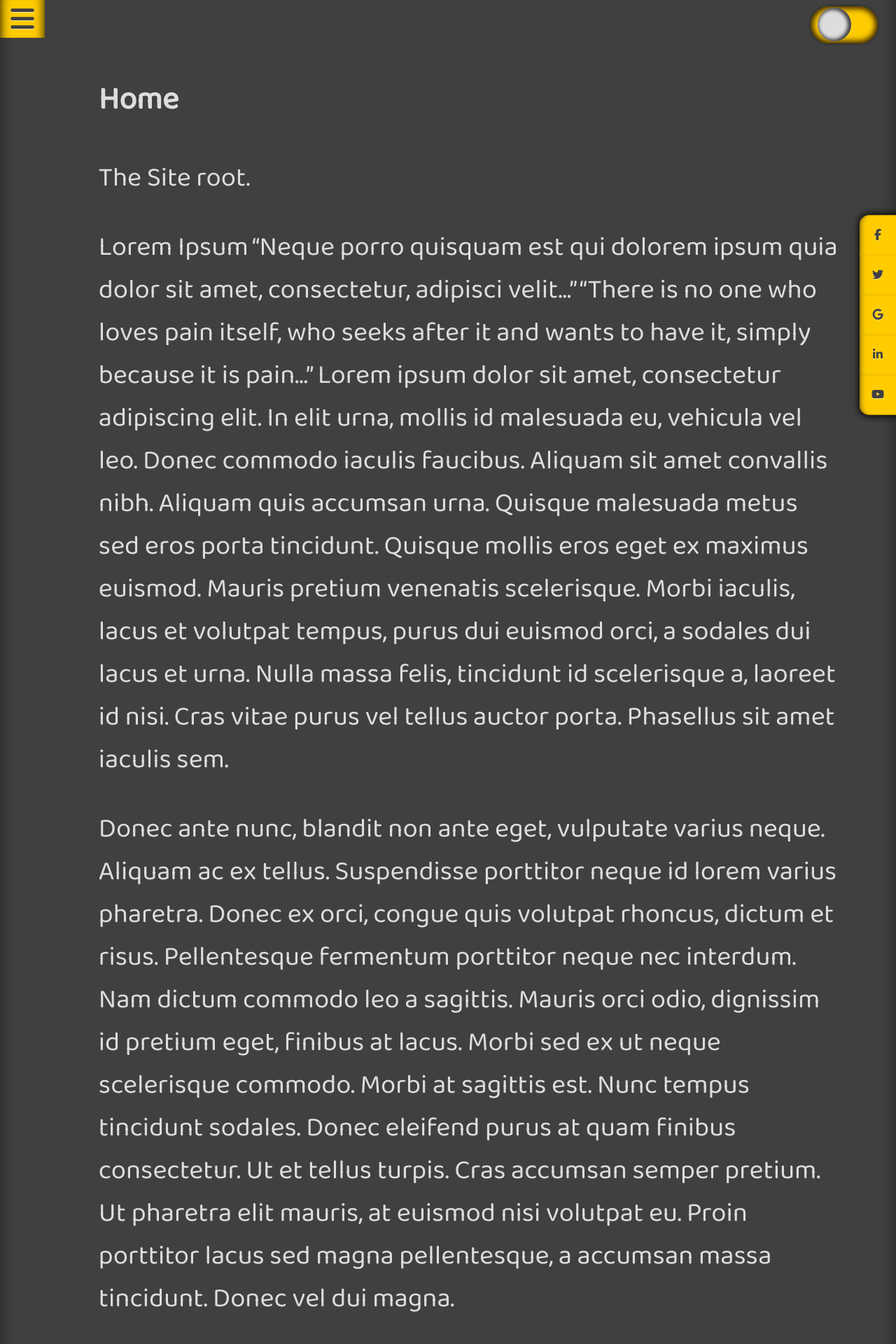
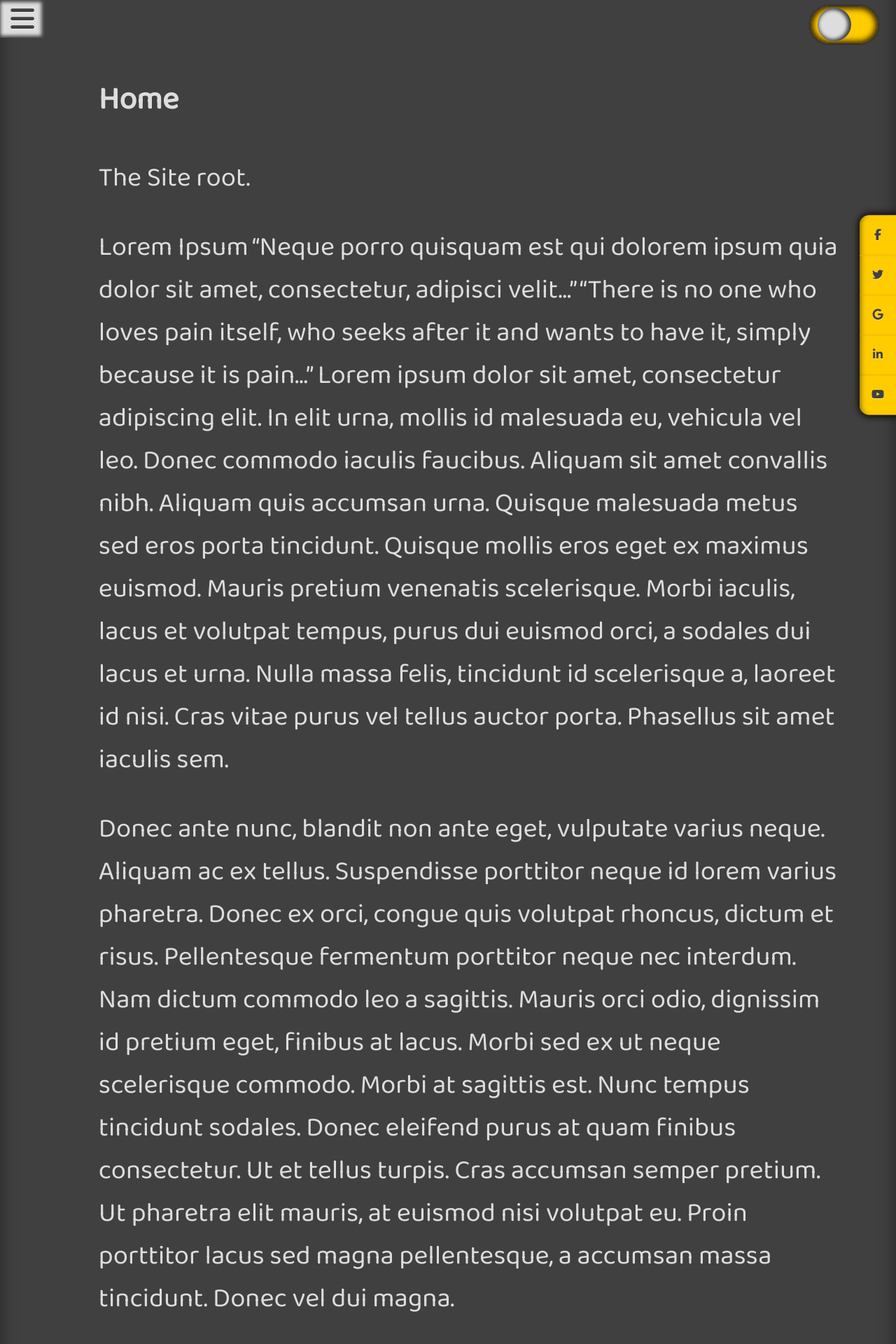
Before and after one commit to brettjrea/brettjrea.github.io-old, a Jekyll site: the page built from index.md, in a window 1280 px wide. Shown: the top 1920 px of the page at 70% size. Built offline with Jekyll 4.4.1, drawn with Linux system fonts in a browser that asks for light colours; nearby versions of some CDN libraries; comment, search, counter and statistics services are not loaded.

Commit message:
Update styles.scss

```diff
--- a/assets/css/styles.scss
+++ b/assets/css/styles.scss
@@ -184,8 +184,8 @@
 text-decoration: none;
 font-size: 3vw;
 color: var(--bg);
-background-color: var(--togswitch);
-box-shadow: var(--togswitchshine);
+background-color: var(--navtile);
+box-shadow: var(--navshine);
 display: block;
 transition: 0.3s;
 }
@@ -201,9 +201,9 @@
 text-shadow: 0px 1px 0px rgba(255, 255, 255, .5);
 text-decoration: none;
 font-size: 3vw;
-background: var(--soc);
 color: var(--bg);
-box-shadow: var(--navshine);
+background-color: var(--togswitch);
+box-shadow: var(--togswitchshine);
 display: block;
 transition: 0.3s;
 }
```
